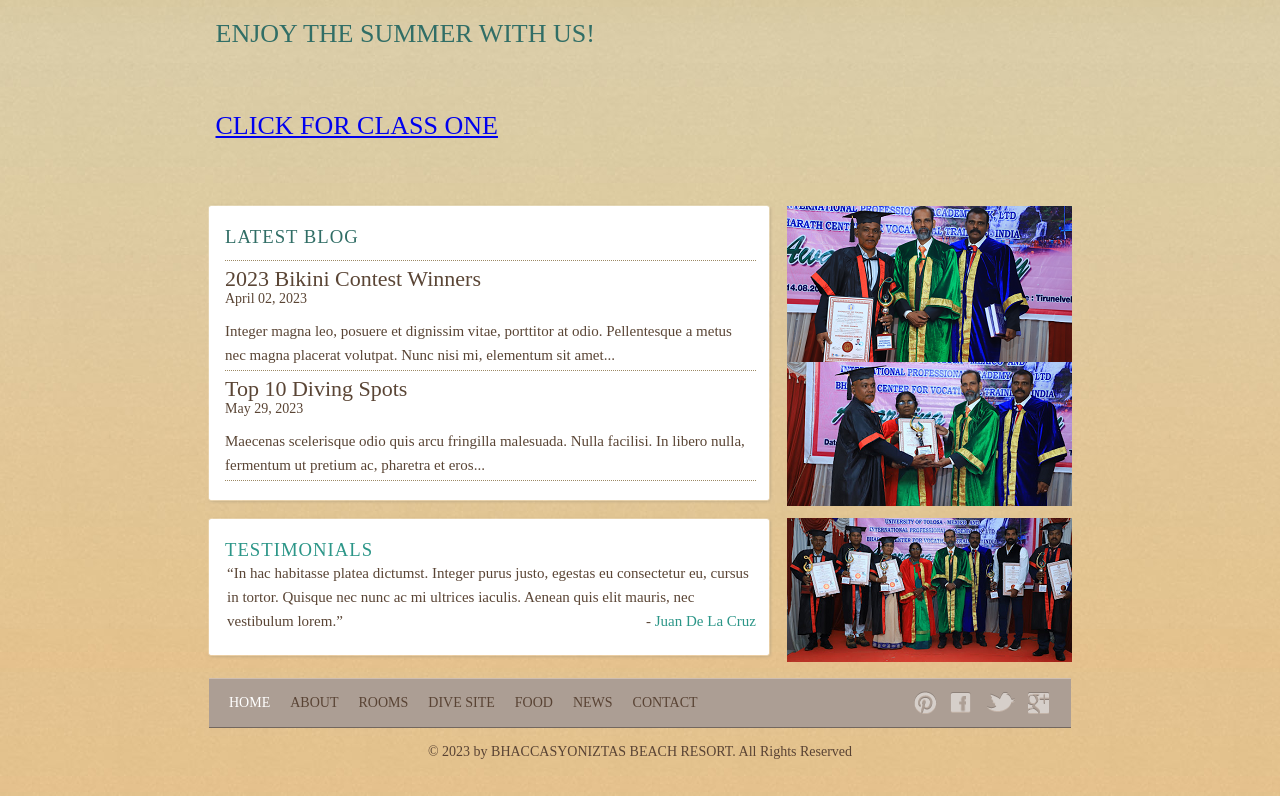
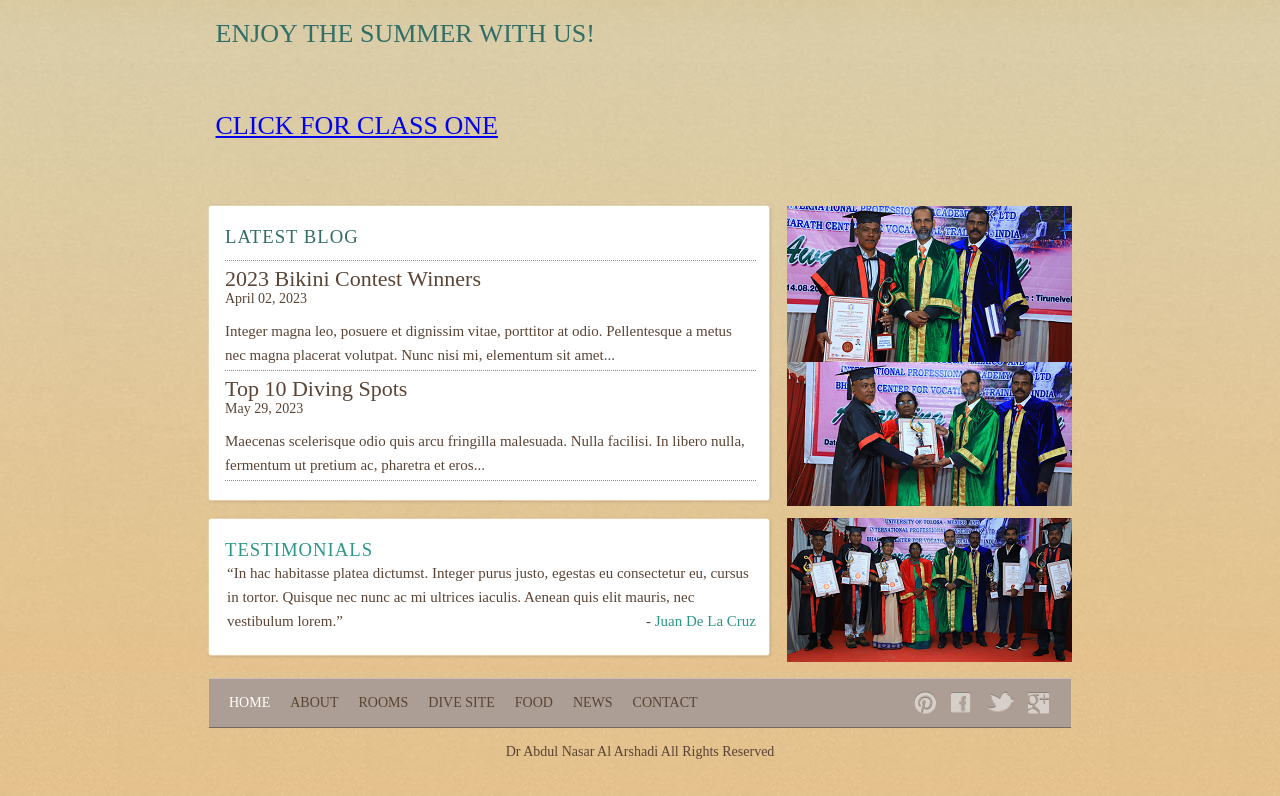
Before and after one commit to Drnasar/drnasa, a plain HTML site: page index.html in a window 1280 px wide. Shown: the part 689-1485 px from the top of the page. Drawn offline with Linux system fonts and the light colour scheme.

Commit message:
Update index.html

```diff
--- a/index.html
+++ b/index.html
@@ -132,7 +132,7 @@
 				</div>
 			</div>
 			<p>
-				© 2023 by BHACCASYONIZTAS BEACH RESORT. All Rights Reserved
+				Dr Abdul Nasar Al Arshadi All Rights Reserved
 			</p>
 		</div>
 	</div>
```
